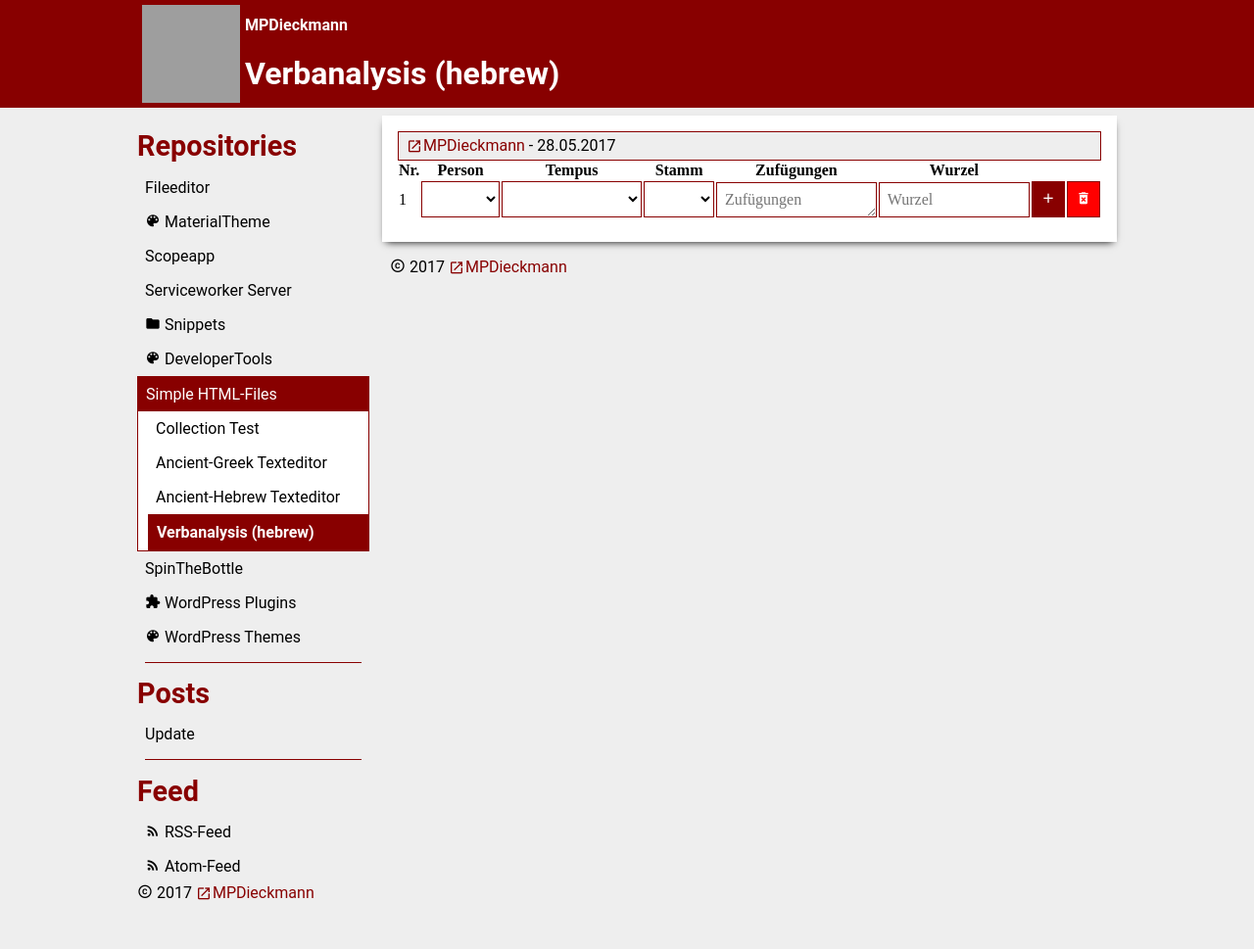
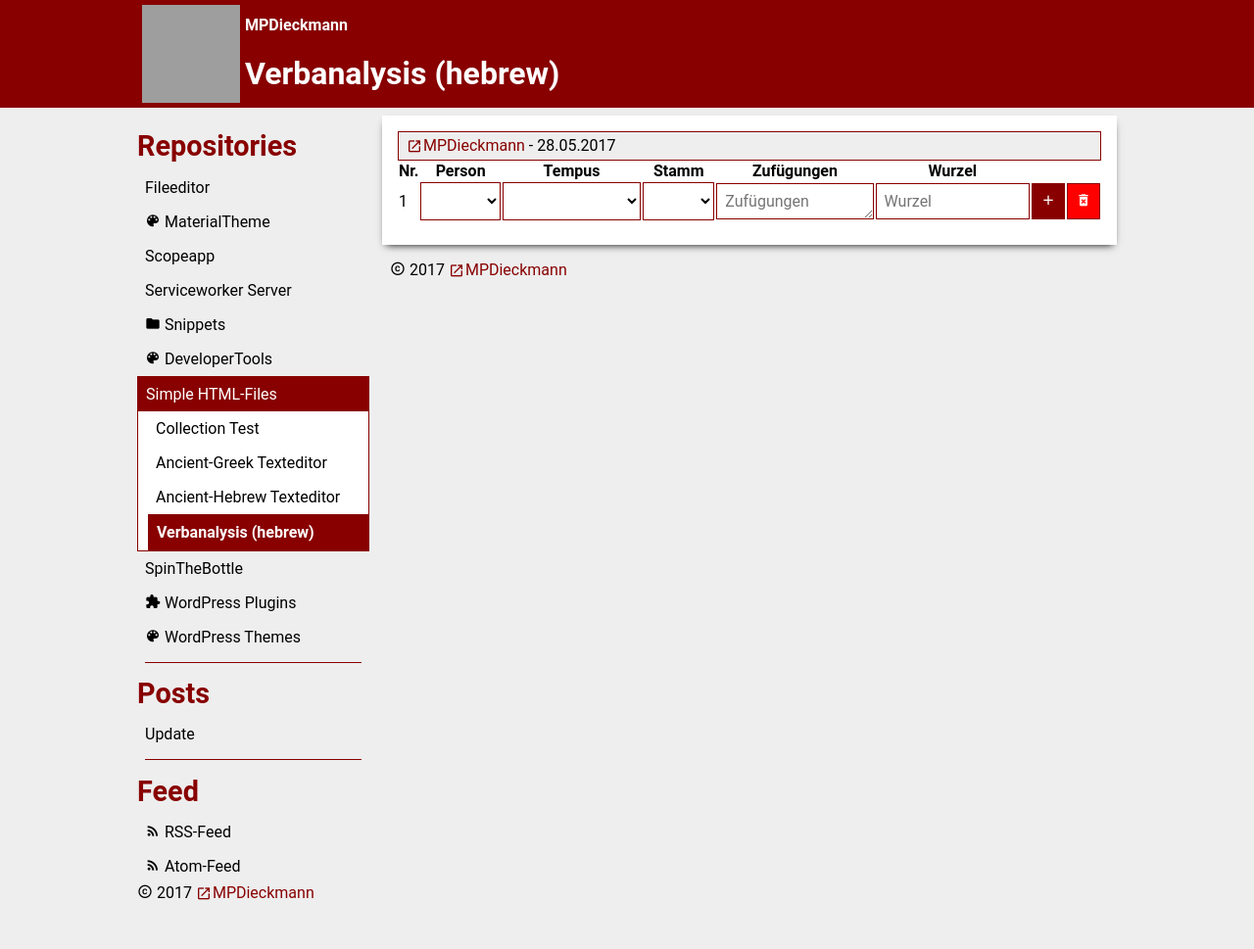
Before and after one commit to MPDieckmann/mpdieckmann.github.io, a Jekyll site: the page built from _repositories/simple/hebrew-verbanalysis-table.html, in a window 1280 px wide. Shown: the whole page at 98% size. Built offline with Jekyll 4.4.1, drawn with Linux system fonts in a browser that asks for light colours; some web fonts are replaced; grey boxes are pictures that could not be loaded.

Commit message:
Update hebrew-verbanalysis-table.html

```diff
--- a/_repositories/simple/hebrew-verbanalysis-table.html
+++ b/_repositories/simple/hebrew-verbanalysis-table.html
@@ -179,13 +181,8 @@ themecolor: "#880000"
   app.loadData();
 </script>
 <style type="text/css">
-  @font-face {
-    font-family: "SBL_BibLit";
-    src: url("/css/fonts/SBL_BLit.ttf");
-  }
   table#app-app {
     border-spacing: 0;
-    font-family: "SBL BibLit", "SBL_BibLit", "Times New Roman", "Times", serif;
   }
 
   table#app-app tbody tr:nth-child(even) {
```
Also changed, not shown: other parts of _repositories/simple/hebrew-verbanalysis-table.html (+2 -0 lines).
